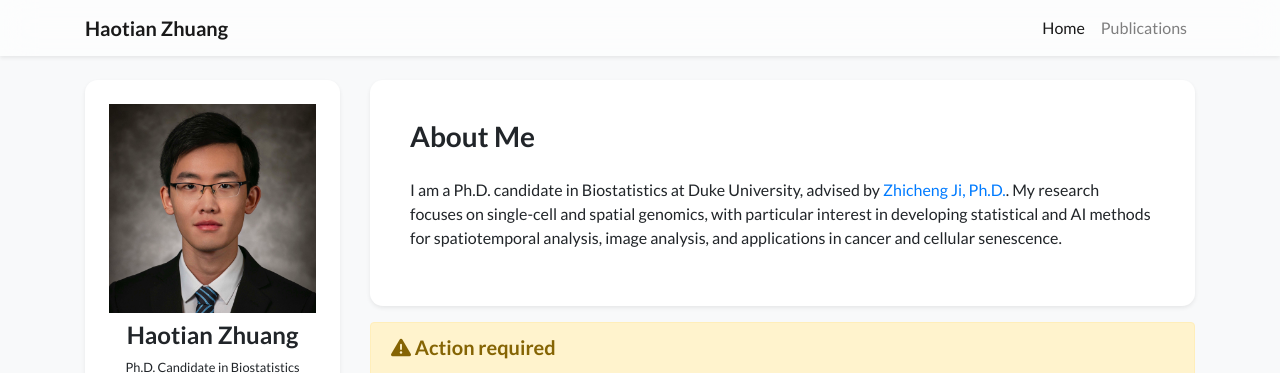
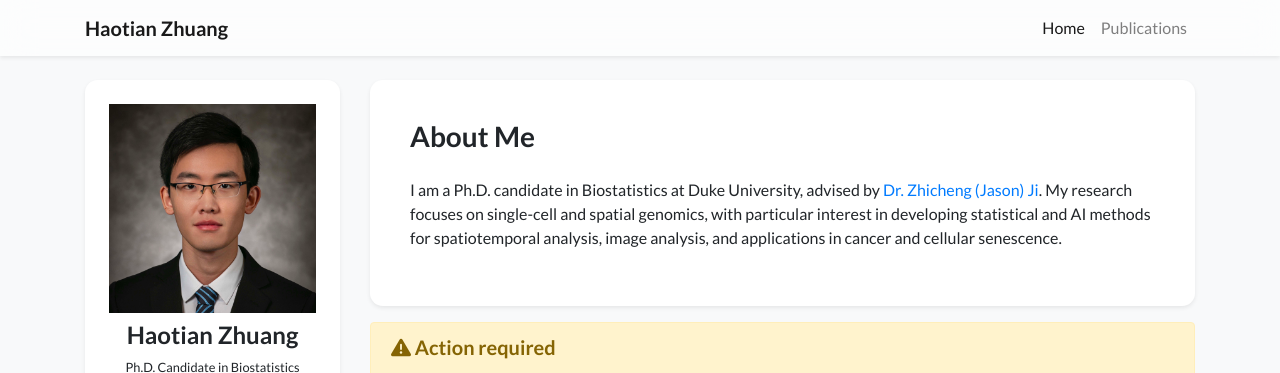
Before and after one commit to haotian-zhuang/haotian-zhuang.github.io, a Jekyll site: the page built from index.html, in a window 1280 px wide and 900 px high. Shown: the top 373 px of the window. Built offline with Jekyll 4.4.1, drawn with Linux system fonts in a browser that asks for light colours; nearby versions of some CDN libraries; a style sheet for code colours, icons or effects is not loaded.

Commit message:
Refine advisor name in biography

```diff
--- a/_data/profile.yml
+++ b/_data/profile.yml
@@ -18,7 +18,7 @@ short_bio_text_justify: false
 short_bio: >-
   <p>
     I am a Ph.D. candidate in Biostatistics at Duke University, advised by
-    <a href="https://zji90.github.io/" target="_blank" rel="noopener noreferrer">Zhicheng Ji, Ph.D.</a>.
+    <a href="https://zji90.github.io/" target="_blank" rel="noopener noreferrer">Dr. Zhicheng (Jason) Ji</a>.
     My research focuses on single-cell and spatial genomics, with particular interest in developing statistical and AI methods for spatiotemporal analysis, image analysis, and applications in cancer and cellular senescence.
   </p>
 
```
